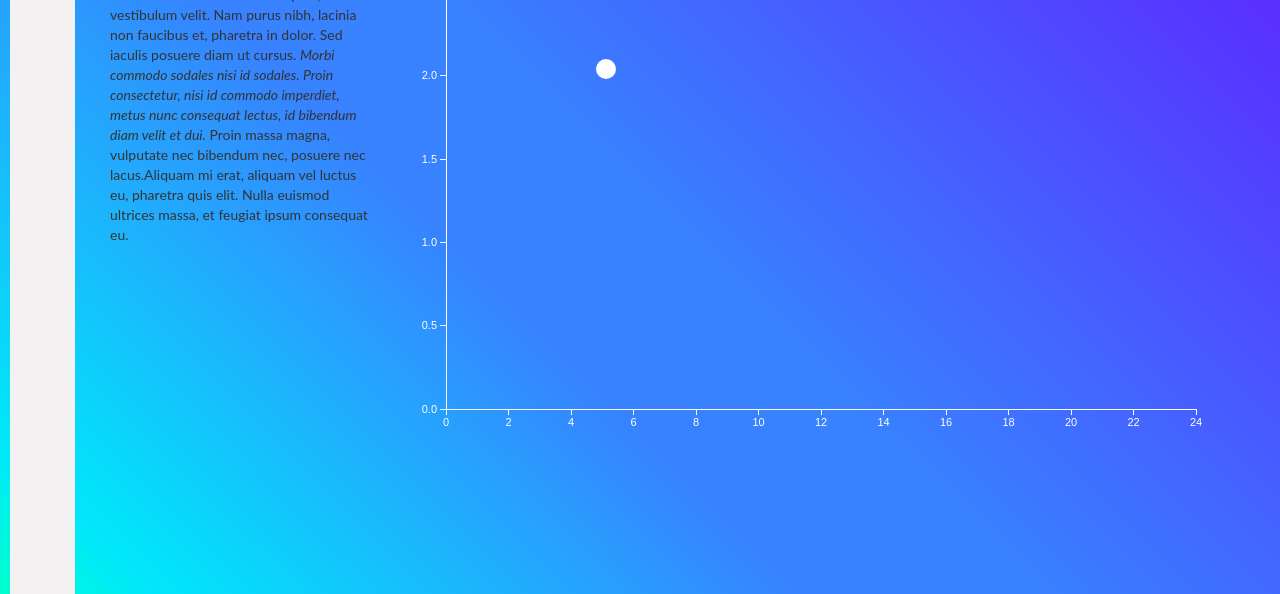
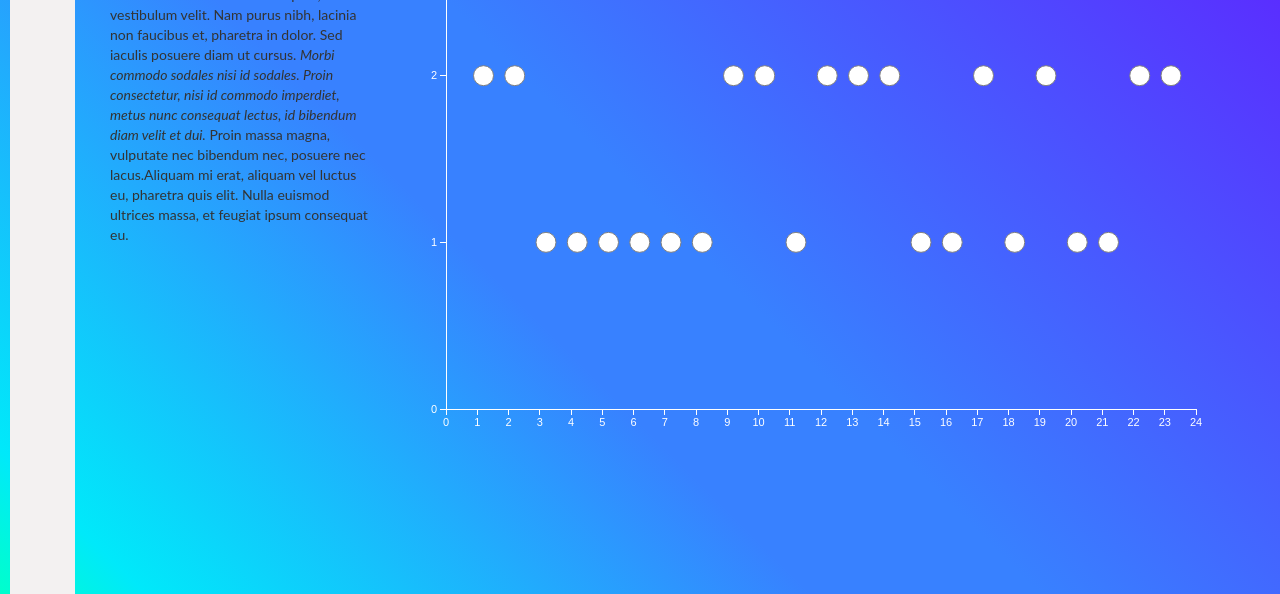
Before and after one commit to gscottqueen/autonomous-app, a plain HTML site: page index.html in a window 1280 px wide. Shown: the part 206-800 px from the top of the page. Drawn offline with nearby package versions, Linux system fonts and the light colour scheme.

Commit message:
points styled and pulling the data set

```diff
--- a/externall.css
+++ b/externall.css
@@ -99,3 +99,9 @@ nav.sidenav a.icon img{
     font-size: 11px;
     fill: white;
 }
+
+.points {
+  fill: white;
+  stroke: grey;
+  shadow: 4px;
+}
--- a/index.html
+++ b/index.html
@@ -30,7 +30,7 @@
 		<div class="row">
 			<div class="leftgutter col-md-12">
 				<div class="anchorline col-md-12">
-					<h1 class="title">Google Automated Data</h1>
+					<h1 class="title">Autonomous Vehicle Accident Reports</h1>
 				</div>
 				<div class="row">
 					<div class="info1 col-md-3">
@@ -50,35 +50,39 @@
 
 
 		var incidentsByMonth = [
-		{"month":1, "numberOfIncidents":2},
-		{"month":2, "numberOfIncidents":3},
-		{"month":3, "numberOfIncidents":9},
-		{"month":4, "numberOfIncidents":4},
-		{"month":5, "numberOfIncidents":6},
-		{"month":6, "numberOfIncidents":2},
-		{"month":7, "numberOfIncidents":2},
-		{"month":8, "numberOfIncidents":2},
-		{"month":9, "numberOfIncidents":2},
-		{"month":10, "numberOfIncidents":2},
-		{"month":11, "numberOfIncidents":2},
-		{"month":12, "numberOfIncidents":2}
+		[1,1],
+		[2,2],
+		[3,2],
+		[4,1],
+		[5,1],
+		[6,1],
+		[7,1],
+		[8,1],
+		[9,1],
+		[10,2],
+		[11,2],
+		[12,1],
+		[13,2],
+		[14,2],
+		[15,2],
+		[16,1],
+		[17,1],
+		[18,2],
+		[19,1],
+		[20,2],
+		[21,1],
+		[22,1],
+		[23,2],
+		[24,2],
 		];
 
 			//create svg
-					// var svg = d3.select("#data").append("svg").attr({width:w,height:h});
 					var dataSelection = d3.select("#data");
 
-			// Select the SVG Viewport selection
+			// Create the SVG Viewport selection
 		 			var svgContainer = dataSelection.append("svg")
 		       .attr("width",  800)
 		       .attr("height", 600)
-
-			//  Draw the Cirlces
-					var circleSelection = svgContainer.append("circle")
-		 			 	.attr("cx", 200)
-		 				.attr("cy", 200)
-		 				.attr("r", 10)
-		 				.style("fill", "white");
 
 			//  Create the Scale we will use for the Axis
 				var xAxisScale = d3.scale.linear()
@@ -87,17 +91,20 @@
 				var yAxisScale = d3.scale.linear()
 					.domain([0,3])
 					.range([500,0]);
+
 			// Create the Axis
 				var xAxis = d3.svg.axis()
 					.scale(xAxisScale)
-					.orient("bottom");
+					.orient("bottom")
+					.ticks(24);
 				typeof(xAxis)
 				var yAxis = d3.svg.axis()
 					.scale(yAxisScale)
-					.orient("left");;
+					.orient("left")
+					.ticks(3);
 				typeof(yAxis)
 
-			//Create a group Element for the Axis elements and call the xAxis function
+			//Create a group Element for the Axis elements and call the xAxis styles and functions
 				xAxisGroup = svgContainer.append("g")
 					.attr("class","xaxis")
 					.attr("transform", "translate(40,540)")
@@ -107,6 +114,23 @@
 					.attr("transform", "translate(40,40)")
 					.call(yAxis);
 
+			//  Draw the Cirlces
+					var circleSelection = svgContainer.append("circle")
+				svgContainer.selectAll("circle")
+			   .data(incidentsByMonth)
+			   .enter()
+			   .append("circle")
+			   .attr("cx", function(d) {
+			   		return xAxisScale(d[0]);
+			   })
+			   .attr("cy", function(d) {
+			   		return yAxisScale(d[1]);
+			   })
+			   .attr("r", 10)
+				 .attr("class","points")
+				 .attr("transform", "translate(15,40)")
+
+
 
 		</script>
 
```
